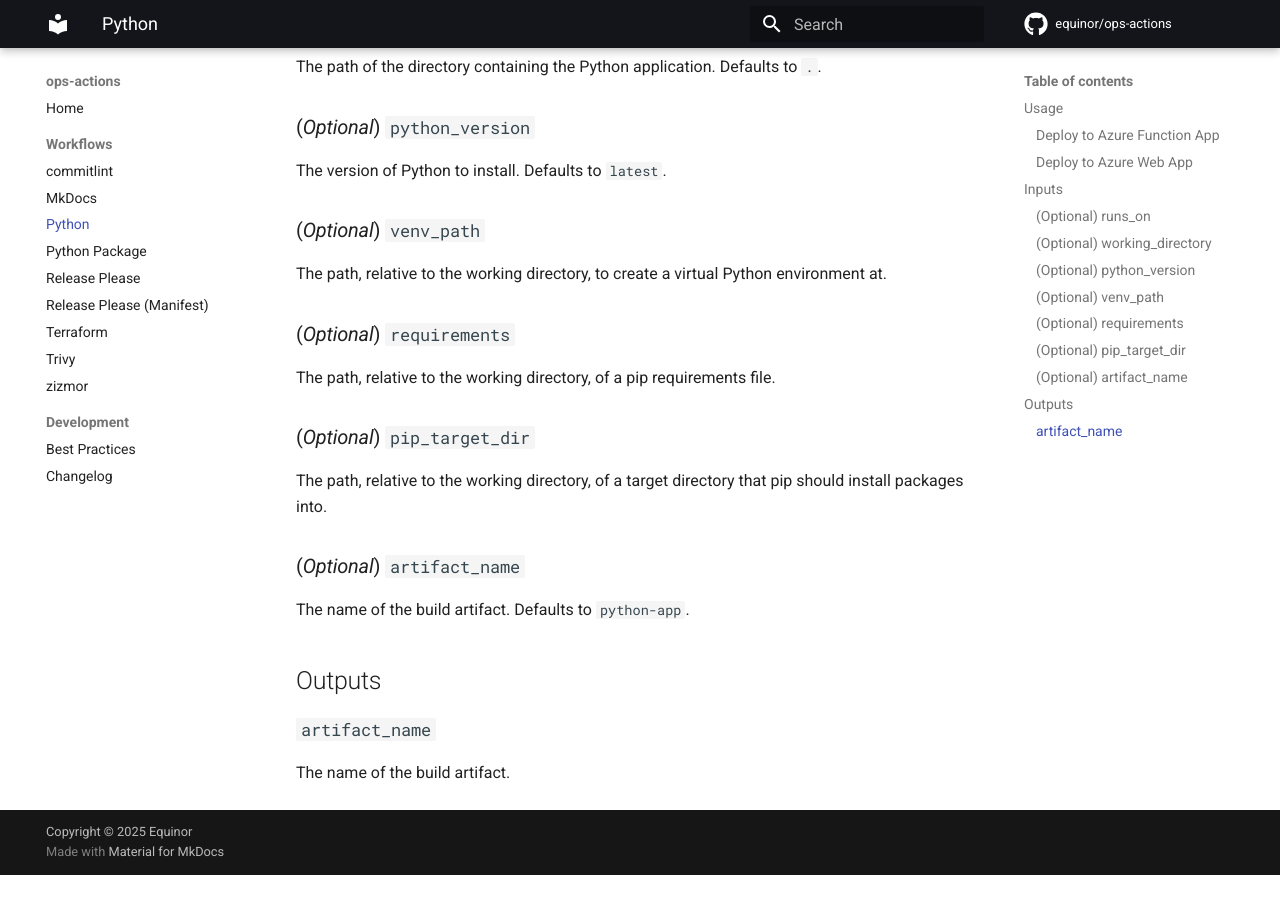
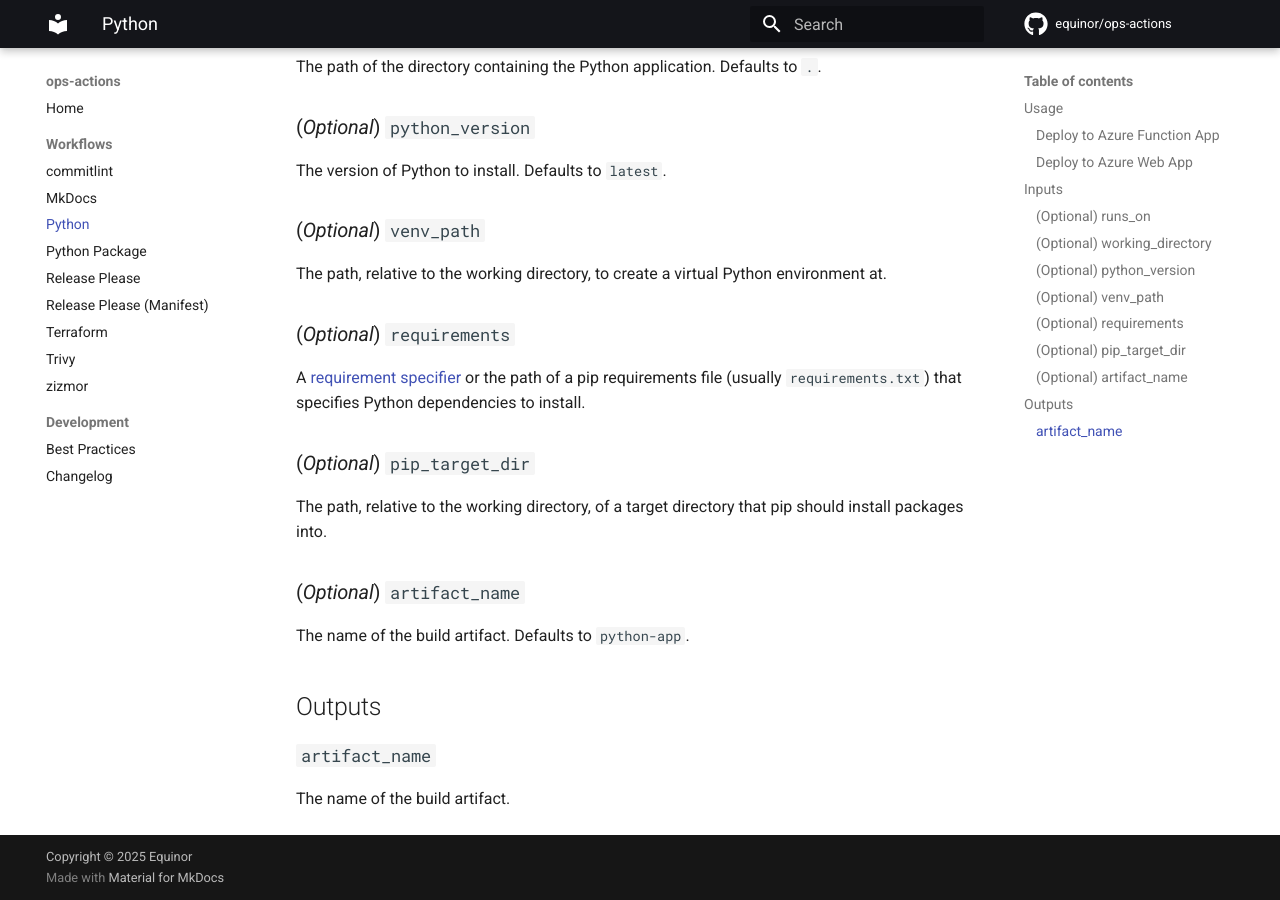
Before and after one commit to equinor/ops-actions, an MkDocs documentation site: the page built from docs/workflows/python.md, in a window 1280 px wide and 900 px high, scrolled down 2122 px. Built offline with MkDocs 1.6.1 and Material for MkDocs 9.7.7, drawn with Linux system fonts in a browser that asks for light colours; comment, search, counter and statistics services are not loaded; before the commit the page ends 2997 px from its top, so only the background shows below that.

Commit message:
feat(python): install dependencies from requirement specifier

```diff
--- a/docs/workflows/python.md
+++ b/docs/workflows/python.md
@@ -107,7 +107,7 @@ The path, relative to the working directory, to create a virtual Python environm
 
 ### (*Optional*) `requirements`
 
-The path, relative to the working directory, of a pip requirements file.
+A [requirement specifier](https://pip.pypa.io/en/stable/reference/requirement-specifiers/) or the path of a pip requirements file (usually `requirements.txt`) that specifies Python dependencies to install.
 
 ### (*Optional*) `pip_target_dir`
 
```
Also changed, not shown: 1 other file.
